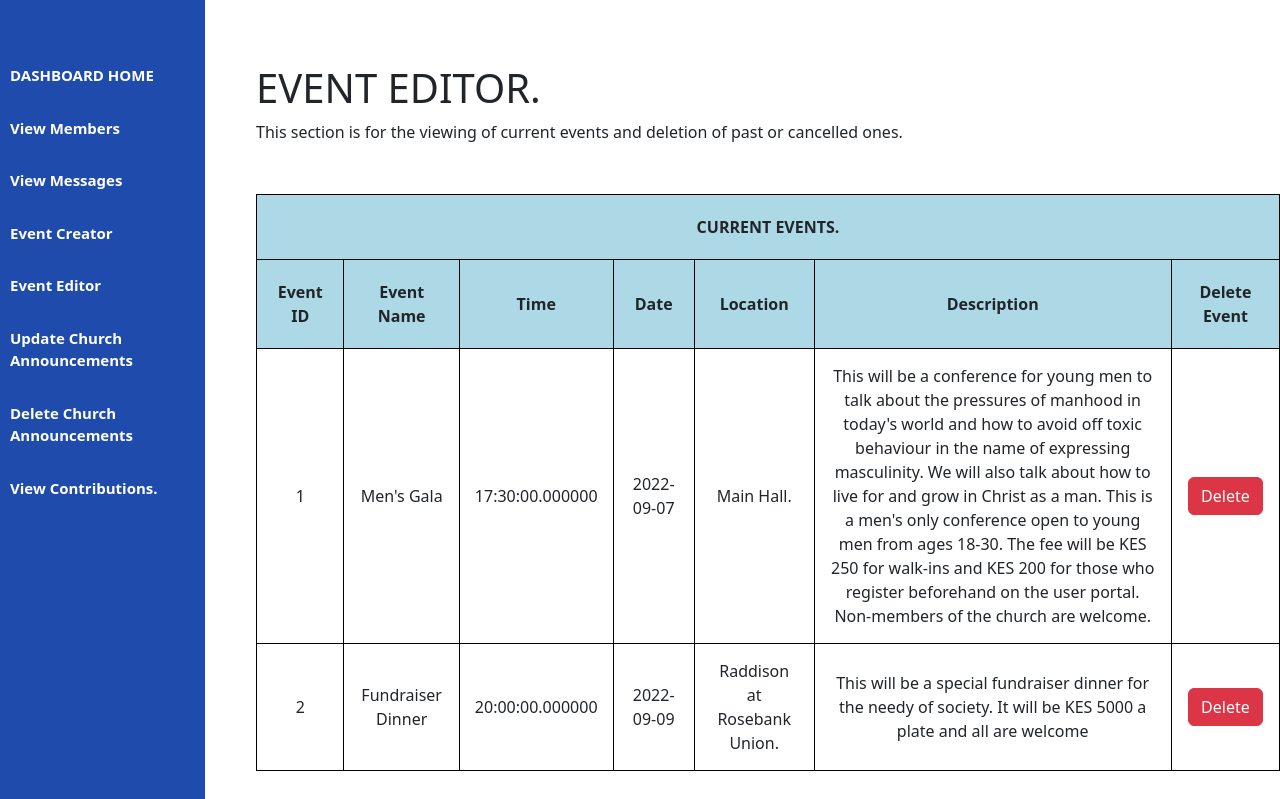
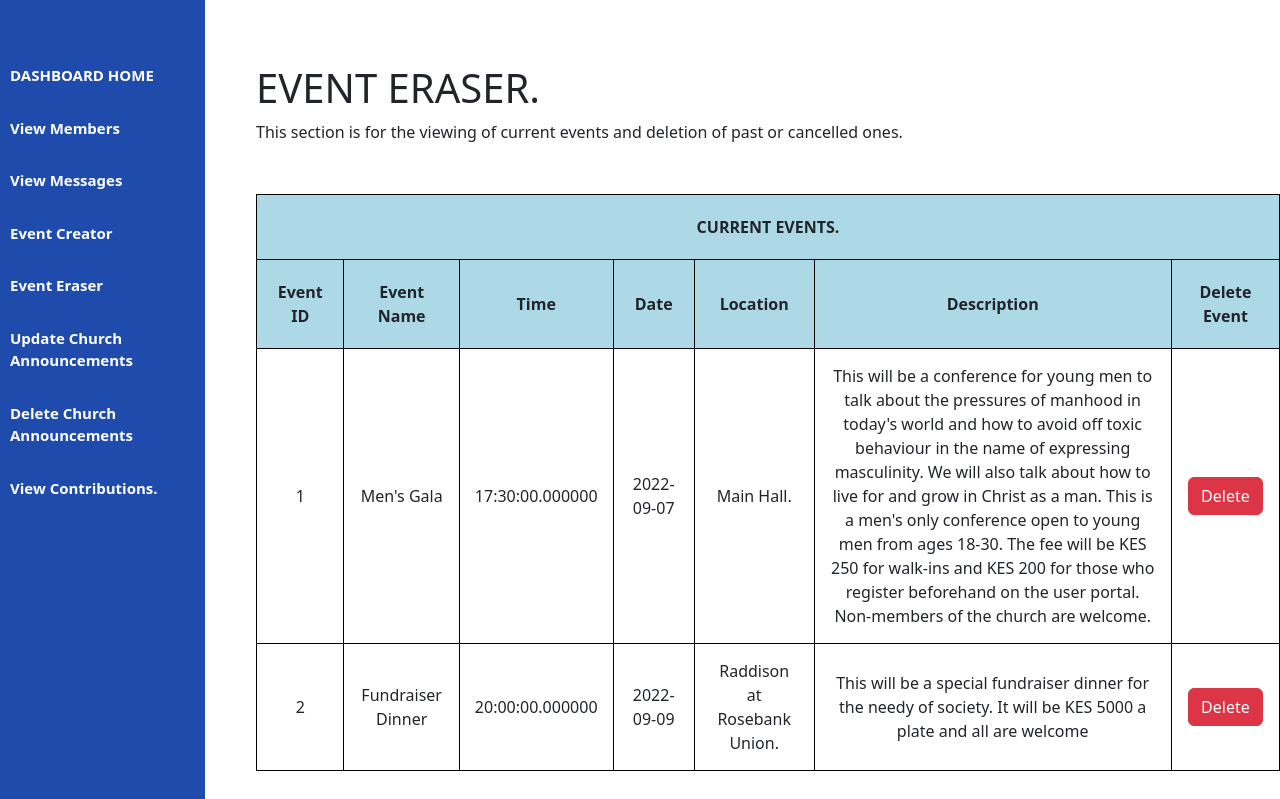
Before and after one commit to mike-mike-8000/NEW-church-management-project, a PHP site: page /event_editor.php in a window 1280 px wide. Shown: the part 115-914 px from the top of the page. Run offline with PHP 8.4, Linux system fonts and the light colour scheme; a user stored in the database is signed in; data comes from the database, SQL or seed files in the repository.

Commit message:
minor changes to event editor

```diff
--- a/adminheader.php
+++ b/adminheader.php
@@ -13,7 +13,7 @@
             <li><a href="memberlist.php">View Members</a></li>
             <li><a href="texts.php">View Messages</a></li>
             <li><a href="events.php">Event Creator</a></li>
-            <li><a href="event_editor.php">Event Editor</a></li>
+            <li><a href="event_editor.php">Event Eraser</a></li>
             <li><a href="announce_updater.php">Update Church Announcements</a></li>
             <li><a href="announce_edit.php">Delete Church Announcements</a></li>
             <li><a href="tithe_view.php">View Contributions.</a></li>
--- a/event_editor.php
+++ b/event_editor.php
@@ -37,7 +37,7 @@
 <div class="content">
 
     <div class="adminsection_1">
-        <h1 class="img-text">EVENT EDITOR.</h1>
+        <h1 class="img-text">EVENT ERASER.</h1>
     </div>
 
     <p>This section is for the viewing of current events and deletion of past or cancelled ones.
```
